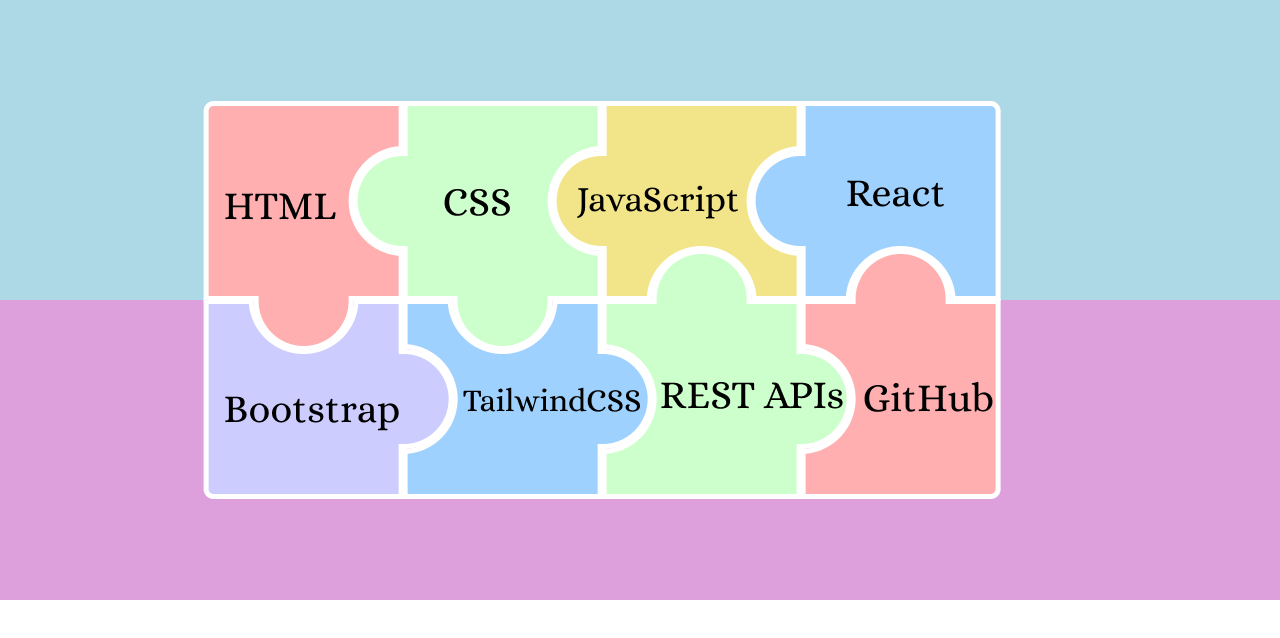
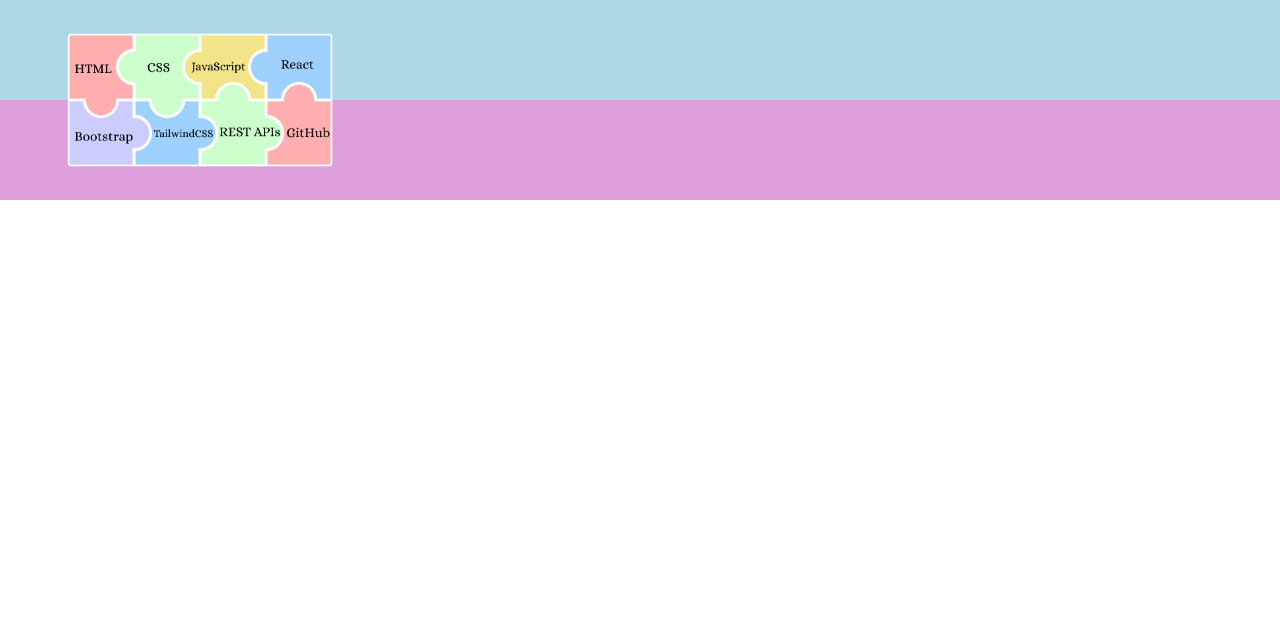
Before and after one commit to ang-riv/portfolio, a React (Vite) app: page / in a window 1280 px wide. Shown: the top 638 px of the page. Built offline with nearby package versions, Linux system fonts and the light colour scheme; a web font is replaced by a local one.

Commit message:
Found and calculated the right distance using refs

```diff
--- a/src/TestSpace.jsx
+++ b/src/TestSpace.jsx
@@ -6,9 +6,10 @@ import bootstrap from "./assets/new-desktop/bot/bootstrap.png";
 import tailwind from "./assets/new-desktop/bot/tailwind.png";
 import api from "./assets/new-desktop/bot/api.png";
 import github from "./assets/new-desktop/bot/github.png";
-import { useRef, useCallback, useEffect } from "react";
+import { useRef, useCallback, useEffect, useState } from "react";
 import { useAnimation, motion } from "framer-motion";
 const TestSpace = () => {
+  const pieceRef = useRef(null);
   const controls = useRef([
     useAnimation(),
     useAnimation(),
@@ -19,20 +20,26 @@ const TestSpace = () => {
     useAnimation(),
     useAnimation(),
   ]).current;
-  const distance = 51;
-  const variants = {
-    outerFirstL: { x: distance * 2, transition: { delay: 0.5 } },
-    outerFirstR: { x: -distance * 2, transition: { delay: 0.5 } },
-    outerSecondL: { x: distance * 3, transition: { delay: 0.5 } },
-    innerSecondL: { x: distance, transition: { delay: 0.5 } },
-    innerSecondR: { x: -distance, transition: { delay: 0.5 } },
-    outerSecondR: { x: -distance * 3, transition: { delay: 0.5 } },
-    topRow: { y: -distance, transition: { delay: 0.5 } },
-    bottomRow: { y: distance, transition: { delay: 0.5 } },
-    reset: { x: 0, y: 0, rotate: 0, transition: { delay: 0.3, duration: 0.5 } },
-  };
+  const [width, setWidth] = useState(null);
+  const originalWidth = 300;
+  const originalDistance = 51;
+  const divisor = (width / originalWidth).toFixed(5);
+  const distance = Number((originalDistance * divisor).toFixed(5));
+  // const variants = {
+  //   outerFirstL: { x: originalDistance * 2, transition: { delay: 0.5 } },
+  //   outerFirstR: { x: -originalDistance * 2, transition: { delay: 0.5 } },
+  //   outerSecondL: { x: originalDistance * 3, transition: { delay: 0.5 } },
+  //   innerSecondL: { x: originalDistance, transition: { delay: 0.5 } },
+  //   innerSecondR: { x: -originalDistance, transition: { delay: 0.5 } },
+  //   outerSecondR: { x: -originalDistance * 3, transition: { delay: 0.5 } },
+  //   topRow: { y: -originalDistance, transition: { delay: 0.5 } },
+  //   bottomRow: { y: originalDistance, transition: { delay: 0.5 } },
+  //   reset: { x: 0, y: 0, rotate: 0, transition: { delay: 0.3, duration: 0.5 } },
+  // };
 
   let testAnimations = true;
+
+  // find originalDistance based on current size
 
   const randomNum = () => {
     return Math.floor(Math.random() * 361);
@@ -42,21 +49,39 @@ const TestSpace = () => {
     let pieces = [];
     for (let i = 0; i < controls.length; i++) {
       const element = controls[i];
-      pieces.push(element.start("reset"));
+      pieces.push(element.start({ x: 0, rotate: 0, y: 0 }));
     }
     await Promise.all(pieces);
   };
 
-  const runAnimations = useCallback(async () => {
+  const runAnimations = async () => {
+    console.log("Distance", distance);
+    const variants = {
+      outerFirstL: { x: distance * 2, transition: { delay: 0.5 } },
+      outerFirstR: { x: -distance * 2, transition: { delay: 0.5 } },
+      outerSecondL: { x: distance * 3, transition: { delay: 0.5 } },
+      innerSecondL: { x: distance, transition: { delay: 0.5 } },
+      innerSecondR: { x: -distance, transition: { delay: 0.5 } },
+      outerSecondR: { x: -distance * 3, transition: { delay: 0.5 } },
+      topRow: { y: -distance, transition: { delay: 0.5 } },
+      bottomRow: { y: distance, transition: { delay: 0.5 } },
+      reset: {
+        x: 0,
+        y: 0,
+        rotate: 0,
+        transition: { delay: 0.3, duration: 0.5 },
+      },
+    };
+
     // move outer pieces
     const firstPhase = async () => {
       let pieces = [];
       for (let i = 0; i < controls.length; i++) {
         const element = controls[i];
         if (i === 0 || i === 4) {
-          pieces.push(element.start("outerFirstL"));
+          pieces.push(element.start(variants.outerFirstL));
         } else if (i === 3 || i === 7) {
-          pieces.push(element.start("outerFirstR"));
+          pieces.push(element.start(variants.outerFirstR));
         }
       }
       await Promise.all(pieces);
@@ -70,19 +95,19 @@ const TestSpace = () => {
         switch (i) {
           case 0:
           case 4:
-            pieces.push(element.start("outerSecondL"));
+            pieces.push(element.start(variants.outerSecondL));
             break;
           case 1:
           case 5:
-            pieces.push(element.start("innerSecondL"));
+            pieces.push(element.start(variants.innerSecondL));
             break;
           case 3:
           case 7:
-            pieces.push(element.start("outerSecondR"));
+            pieces.push(element.start(variants.outerSecondR));
             break;
           case 2:
           case 6:
-            pieces.push(element.start("innerSecondR"));
+            pieces.push(element.start(variants.innerSecondR));
             break;
           default:
             console.log("Unknown number");
@@ -98,8 +123,8 @@ const TestSpace = () => {
       for (let i = 0; i < controls.length; i++) {
         const element = controls[i];
         i < 4
-          ? pieces.push(element.start("bottomRow"))
-          : pieces.push(element.start("topRow"));
+          ? pieces.push(element.start(variants.bottomRow))
+          : pieces.push(element.start(variants.topRow));
       }
       await Promise.all(pieces);
     };
@@ -108,13 +133,23 @@ const TestSpace = () => {
     await secondPhase();
     await thirdPhase();
     testAnimations = false;
-  }, [controls]);
+  };
 
   useEffect(() => {
-    if (testAnimations) {
+    if (pieceRef.current) {
+      let piece = pieceRef.current.getBoundingClientRect();
+      setWidth(piece.width.toFixed(2));
+    }
+    if (testAnimations && distance != 0) {
       runAnimations();
     }
-  }, [controls]);
+    console.log(width);
+  }, [controls, distance]);
+
+  const styles = {
+    width: "100px",
+    height: "100px",
+  };
   return (
     <div>
       <div style={{ backgroundColor: "lightBlue", display: "flex" }}>
@@ -122,49 +157,40 @@ const TestSpace = () => {
           src={html}
           alt=""
           animate={controls[0]}
-          variants={variants}
-          initial={{ rotate: randomNum() }}
+          ref={pieceRef}
+          style={styles}
         />
         <motion.img
           src={css}
           alt=""
           animate={controls[1]}
-          variants={variants}
+          initial={{ rotate: randomNum() }}
+          style={styles}
+        />
+        <motion.img
+          src={js}
+          alt=""
+          animate={controls[2]}
+          style={styles}
           initial={{ rotate: randomNum() }}
         />
-        <motion.img src={js} alt="" animate={controls[2]} variants={variants} />
-        <motion.img
-          src={react}
-          alt=""
-          animate={controls[3]}
-          variants={variants}
-        />
+        <motion.img src={react} alt="" animate={controls[3]} style={styles} />
       </div>
       <div style={{ backgroundColor: "plum", display: "flex" }}>
         <motion.img
           src={bootstrap}
           alt=""
           animate={controls[4]}
-          variants={variants}
+          style={styles}
         />
         <motion.img
           src={tailwind}
           alt=""
           animate={controls[5]}
-          variants={variants}
+          style={styles}
         />
-        <motion.img
-          src={api}
-          alt=""
-          animate={controls[6]}
-          variants={variants}
-        />
-        <motion.img
-          src={github}
-          alt=""
-          animate={controls[7]}
-          variants={variants}
-        />
+        <motion.img src={api} alt="" animate={controls[6]} style={styles} />
+        <motion.img src={github} alt="" animate={controls[7]} style={styles} />
       </div>
     </div>
   );
```
